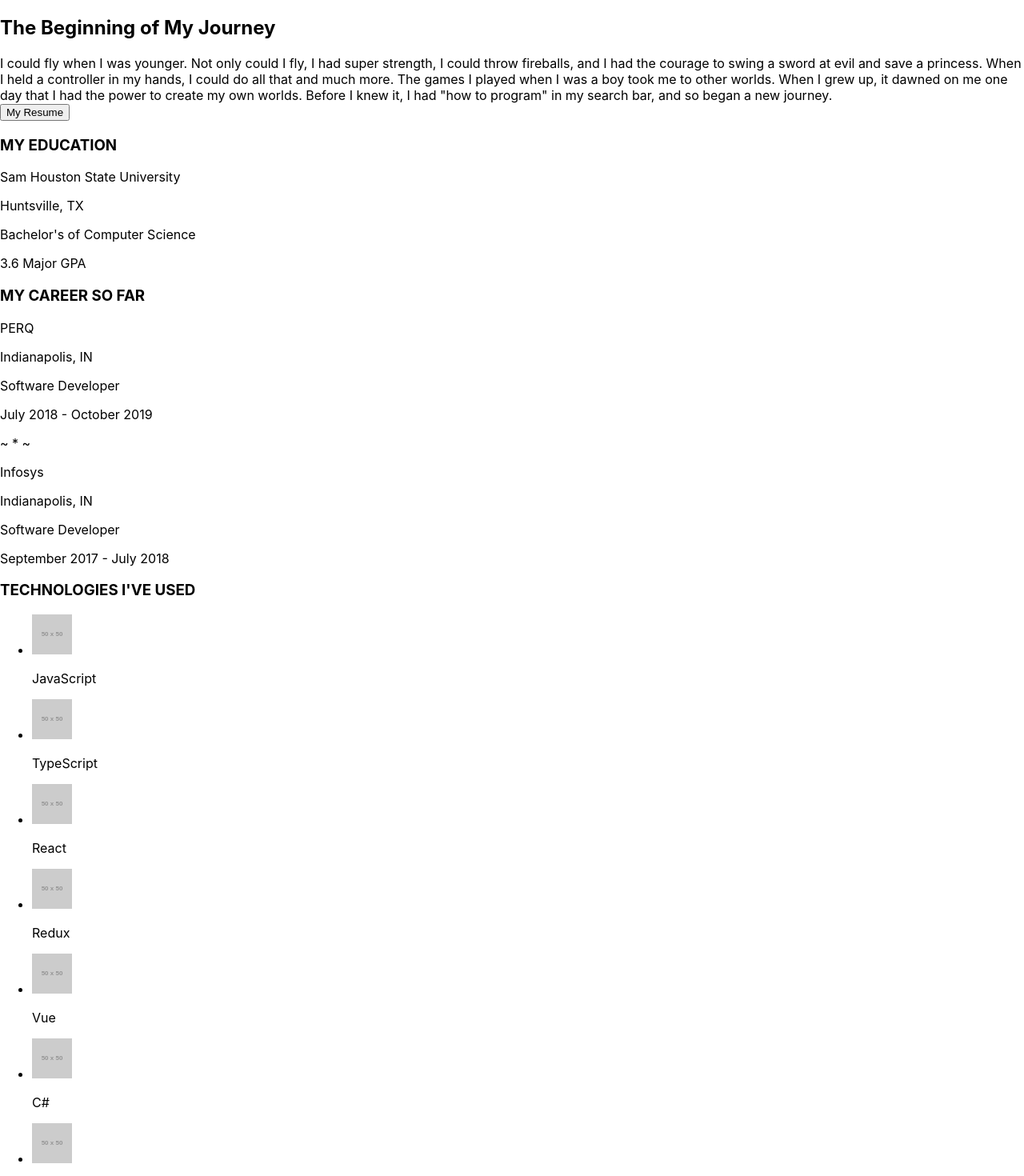
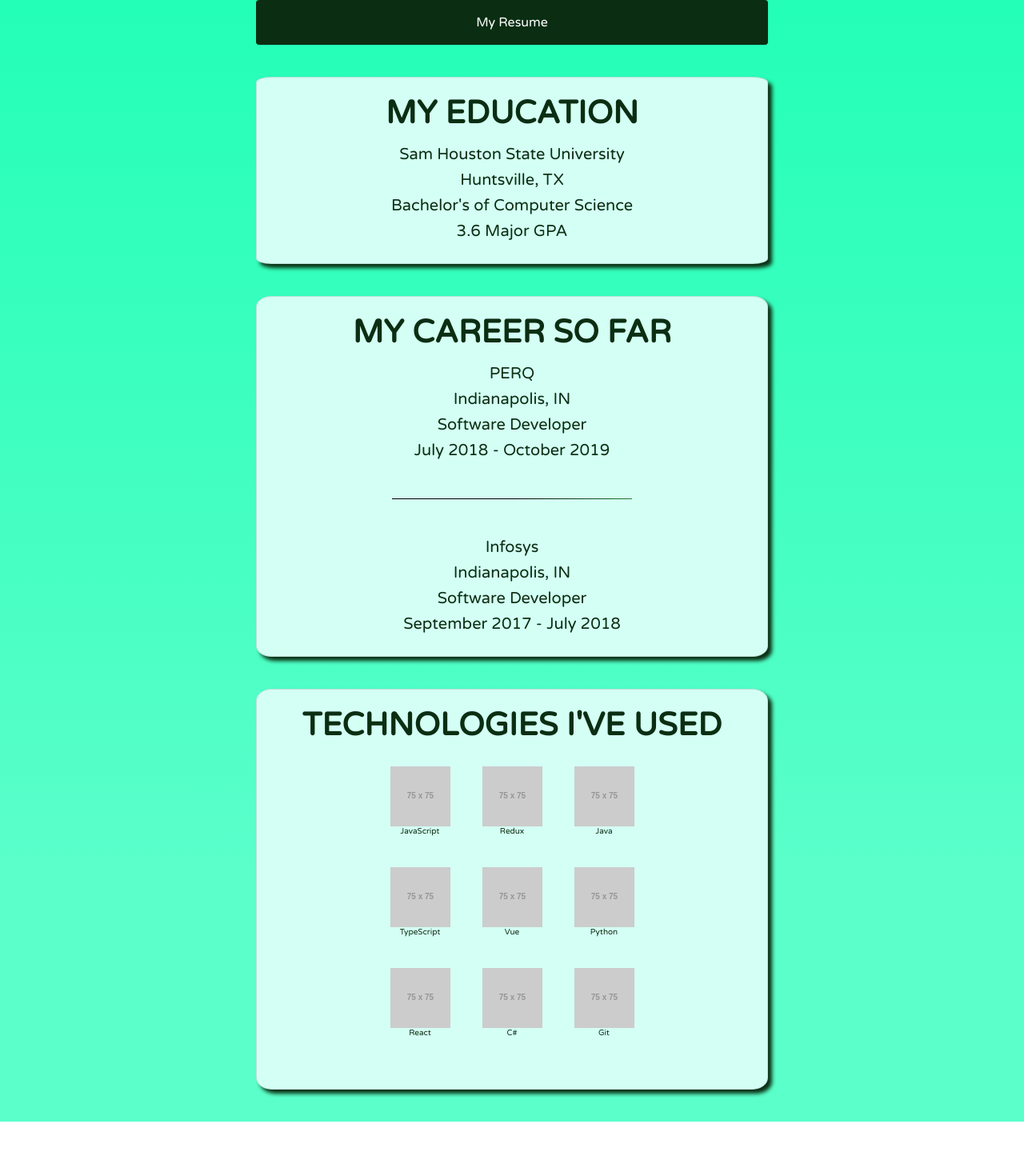
Before and after one commit to copelandBTC/portfolio-site, a React (Create React App) app: page /whyyoushouldhireme in a window 1280 px wide. Shown: the top 1470 px of the page at 80% size. After the commit the page ends 1402 px from the top, so only its background shows below. Built offline with nearby package versions, Linux system fonts and the light colour scheme.

Commit message:
finished styling of hire me page (somewhat unpolished?)

```diff
--- a/package.json
+++ b/package.json
@@ -4,7 +4,9 @@
   "private": true,
   "dependencies": {
     "bootstrap": "^4.3.1",
+    "jquery": "^1.9.1",
     "react": "^16.12.0",
+    "react-bootstrap": "^1.0.0-beta.16",
     "react-dom": "^16.12.0",
     "react-router-dom": "^5.1.2",
     "react-scripts": "3.2.0"
--- a/public/index.html
+++ b/public/index.html
@@ -9,6 +9,7 @@
       name="description"
       content="Web site created using create-react-app"
     />
+    <link rel="stylesheet" type="text/css" href="//fonts.googleapis.com/css?family=Varela+Round" />
     <link rel="apple-touch-icon" href="logo192.png" />
     <!--
       manifest.json provides metadata used when your web app is installed on a
--- a/src/App.js
+++ b/src/App.js
@@ -1,4 +1,5 @@
 import React from 'react';
+import 'bootstrap/dist/css/bootstrap.min.css';
 import './App.css';
 import { BrowserRouter, Route, Switch } from 'react-router-dom';
 import Home from './components/pages/home';
--- /dev/null
+++ b/src/components/card-title.js
@@ -0,0 +1,11 @@
+import React from "react";
+
+const CardTitle = (props) => {
+    return (
+        <h2 style={{display: "flex", justifyContent: "center"}}>
+            { props.children }
+        </h2>
+    );
+}
+
+export default CardTitle;
--- a/src/components/pages/hire-me.js
+++ b/src/components/pages/hire-me.js
@@ -1,117 +1,65 @@
 import React from 'react';
 import NavButton from '../nav-button';
+import TechListItem from '../tech-list-item';
+import TechList from '../tech-list';
+import '../../styles/hire-me.css';
+import { Card, Button } from 'react-bootstrap';
+import SectionCard from '../section-card';
+import CardTitle from '../card-title';
 
 export default class HireMe extends React.Component {
     state = {};
 
     constructor(props) {
         super();
+        this.techList = [
+            <TechListItem imgSrc="https://via.placeholder.com/75" itemName="JavaScript" />,
+            <TechListItem imgSrc="https://via.placeholder.com/75" itemName="TypeScript" />,
+            <TechListItem imgSrc="https://via.placeholder.com/75" itemName="React" />,
+            <TechListItem imgSrc="https://via.placeholder.com/75" itemName="Redux" />,
+            <TechListItem imgSrc="https://via.placeholder.com/75" itemName="Vue" />,
+            <TechListItem imgSrc="https://via.placeholder.com/75" itemName="C#" />,
+            <TechListItem imgSrc="https://via.placeholder.com/75" itemName="Java" />,
+            <TechListItem imgSrc="https://via.placeholder.com/75" itemName="Python" />,
+            <TechListItem imgSrc="https://via.placeholder.com/75" itemName="Git" />,
+        ];
     }
 
     render() {
         return (
             <div>
-                <section id="about-career">
-                    <h2>The Beginning of My Journey</h2>
-                    <div>
-                        I could fly when I was younger. Not only could I fly, I had super strength,
-                        I could throw fireballs, and I had the courage
-                        to swing a sword at evil and save a princess. When I held a controller in
-                        my hands, I could do all that and much more. The games I played when I was
-                        a boy took me to other worlds. When I grew up, it dawned on me one day
-                        that I had the power to create my own worlds. Before I knew it, I had
-                        "how to program" in my search bar, and so began a new journey.
+                <Button block size="large" style={{ padding: "1rem 1.5rem", color: 'white', background: '#0b2e13', border: '#0b2e13', marginBottom: "40px" }}>My Resume</Button>
+                <SectionCard id="education">
+                    <CardTitle>MY EDUCATION</CardTitle>
+                    <Card.Text>Sam Houston State University</Card.Text>
+                    <Card.Text>Huntsville, TX</Card.Text>
+                    <Card.Text>Bachelor's of Computer Science</Card.Text>
+                    <Card.Text>3.6 Major GPA</Card.Text>
+                </SectionCard>
+                <SectionCard id="work">
+                    <CardTitle>MY CAREER SO FAR</CardTitle>
+                    {/* <div> */}
+                        <Card.Text>PERQ</Card.Text>
+                        <Card.Text>Indianapolis, IN</Card.Text>
+                        <Card.Text>Software Developer</Card.Text>
+                        <Card.Text>July 2018 - October 2019</Card.Text>
+                    {/* </div> */}
+                    <hr />
+                    {/* <div> */}
+                        <Card.Text>Infosys</Card.Text>
+                        <Card.Text>Indianapolis, IN</Card.Text>
+                        <Card.Text>Software Developer</Card.Text>
+                        <Card.Text>September 2017 - July 2018</Card.Text>
+                    {/* </div> */}
+                </SectionCard>
+                <SectionCard id="tech">
+                    <CardTitle>TECHNOLOGIES I'VE USED</CardTitle>
+                    <div style={{ display: "flex", flexDirection: "row" }}>
+                        <TechList listItems={ this.techList.slice(0, 3) } />
+                        <TechList listItems={ this.techList.slice(3, 6) } />
+                        <TechList listItems={ this.techList.slice(6) } />
                     </div>
-                </section>
-                <button>My Resume</button>
-                <section id="education">
-                    <h3>MY EDUCATION</h3>
-                    <p>Sam Houston State University</p>
-                    <p>Huntsville, TX</p>
-                    <p>Bachelor's of Computer Science</p>
-                    <p>3.6 Major GPA</p>
-                </section>
-                <section id="work">
-                    <h3>MY CAREER SO FAR</h3>
-                    <div>
-                        <p>PERQ</p>
-                        <p>Indianapolis, IN</p>
-                        <p>Software Developer</p>
-                        <p>July 2018 - October 2019</p>
-                    </div>
-                    <div>~ * ~</div>
-                    <div>
-                        <p>Infosys</p>
-                        <p>Indianapolis, IN</p>
-                        <p>Software Developer</p>
-                        <p>September 2017 - July 2018</p>
-                    </div>
-                </section>
-                <section id="tech">
-                    <h3>TECHNOLOGIES I'VE USED</h3>
-                    <ul>
-                        <li>
-                            <div>
-                                <img src="https://via.placeholder.com/50" />
-                                <p>JavaScript</p>
-                            </div>
-                        </li>
-                        <li>
-                            <div>
-                                <img src="https://via.placeholder.com/50" />
-                                <p>TypeScript</p>
-                            </div>
-                        </li>
-                        <li>
-                            <div>
-                                <img src="https://via.placeholder.com/50" />
-                                <p>React</p>
-                            </div>
-                        </li>
-                        <li>
-                            <div>
-                                <img src="https://via.placeholder.com/50" />
-                                <p>Redux</p>
-                            </div>
-                        </li>
-                        <li>
-                            <div>
-                                <img src="https://via.placeholder.com/50" />
-                                <p>Vue</p>
-                            </div>
-                        </li>
-                        <li>
-                            <div>
-                                <img src="https://via.placeholder.com/50" />
-                                <p>C#</p>
-                            </div>
-                        </li>
-                        <li>
-                            <div>
-                                <img src="https://via.placeholder.com/50" />
-                                <p>Visual Studio</p>
-                            </div>
-                        </li>
-                        <li>
-                            <div>
-                                <img src="https://via.placeholder.com/50" />
-                                <p>Java</p>
-                            </div>
-                        </li>
-                        <li>
-                            <div>
-                                <img src="https://via.placeholder.com/50" />
-                                <p>Python</p>
-                            </div>
-                        </li>
-                        <li>
-                            <div>
-                                <img src="https://via.placeholder.com/50" />
-                                <p>Git</p>
-                            </div>
-                        </li>
-                    </ul>
-                </section>
+                </SectionCard>
             </div>
         )
     }
--- /dev/null
+++ b/src/components/section-card.js
@@ -0,0 +1,20 @@
+import React from 'react';
+import { Card, ListGroup } from 'react-bootstrap';
+
+const SectionCard = (props) => {
+    return (
+        <section>
+            <Card style={{ width: '40rem', background: '#d4fff4', marginBottom: "40px", borderRadius: "3%", boxShadow: "5px 5px 5px #0b2e13" }}>
+                <Card.Body>
+                    {
+                        props.children.map(child => {
+                            return <h5 style={{ display: "flex", justifyContent: "center" }}>{ child }</h5>
+                        })
+                    }
+                </Card.Body>
+            </Card>
+        </section>
+    );
+}
+
+export default SectionCard;
--- /dev/null
+++ b/src/components/tech-list-item.js
@@ -0,0 +1,13 @@
+import React from 'react';
+import { ListGroup } from 'react-bootstrap';
+
+const TechListItem = (props) => {
+    return (
+        <ListGroup.Item style={{background: "transparent", border: "transparent"}}>
+            <img src={ props.imgSrc } />
+            <p style={{ fontSize: "10px", display: "flex", justifyContent: "center" }}>{ props.itemName }</p>
+        </ListGroup.Item>
+    );
+}
+
+export default TechListItem;
--- /dev/null
+++ b/src/components/tech-list.js
@@ -0,0 +1,12 @@
+import React from 'react';
+import { ListGroup } from 'react-bootstrap';
+
+const TechList = (props) => {
+    return (
+        <ListGroup>
+            <h6>{ props.listItems }</h6>
+        </ListGroup>
+    )
+}
+
+export default TechList;
--- /dev/null
+++ b/src/styles/hire-me.css
@@ -0,0 +1,28 @@
+body {
+    font-family: 'Varela Round';
+    display: flex;
+    justify-content: center;
+    color: #0b2e13;
+    background: rgb(35,255,182);
+    background: -moz-linear-gradient(180deg, rgba(35,255,182,1) 0%, rgba(91,255,202,1) 78%);
+    background: -webkit-linear-gradient(180deg, rgba(35,255,182,1) 0%, rgba(91,255,202,1) 78%);
+    background: linear-gradient(180deg, rgba(35,255,182,1) 0%, rgba(91,255,202,1) 78%);
+    filter: progid:DXImageTransform.Microsoft.gradient(startColorstr="#23ffb6",endColorstr="#5bffca",GradientType=1);
+}
+
+h2 {
+    font-size: 40px;
+    font-weight: 900;
+}
+
+hr {
+    display: block;
+    margin-left: auto;
+    margin-right: auto;
+    margin-top: 40px;
+    margin-bottom: 40px;
+    border-style: inset;
+    border-left-width: 150px;
+    border-right-width: 150px;
+    border-color: #0b2e13;
+  }
```
Also changed, not shown: 2 other files (tests, documents, lock files or other folders).
